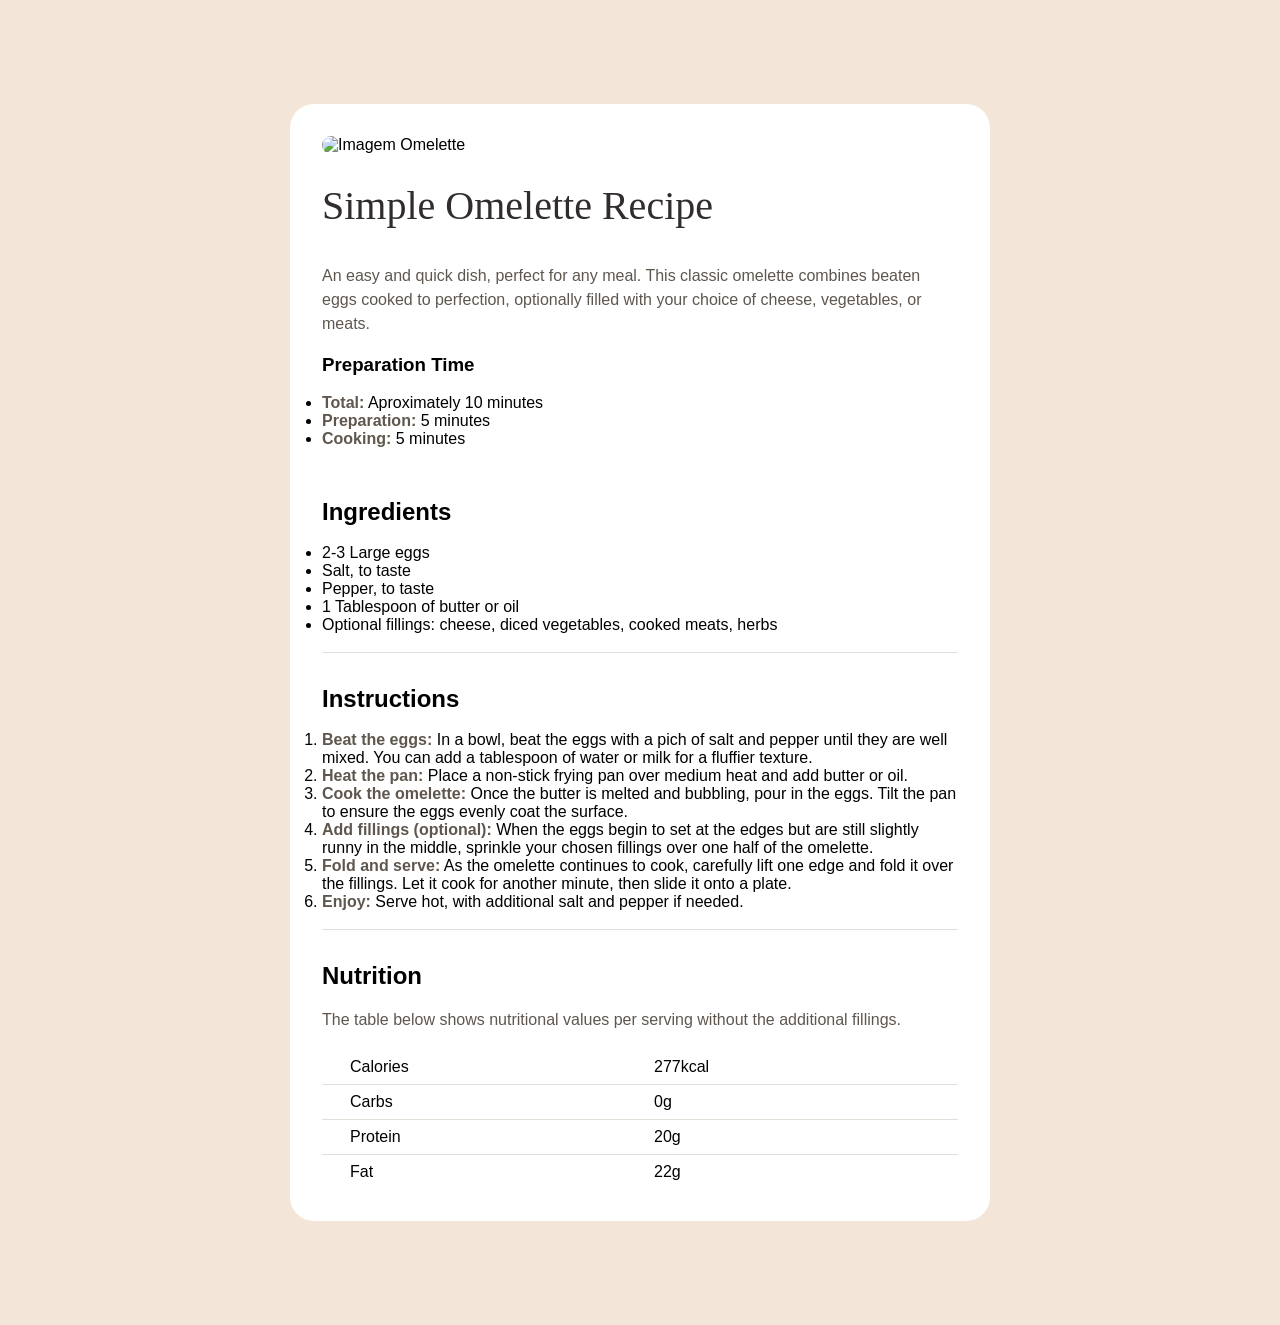
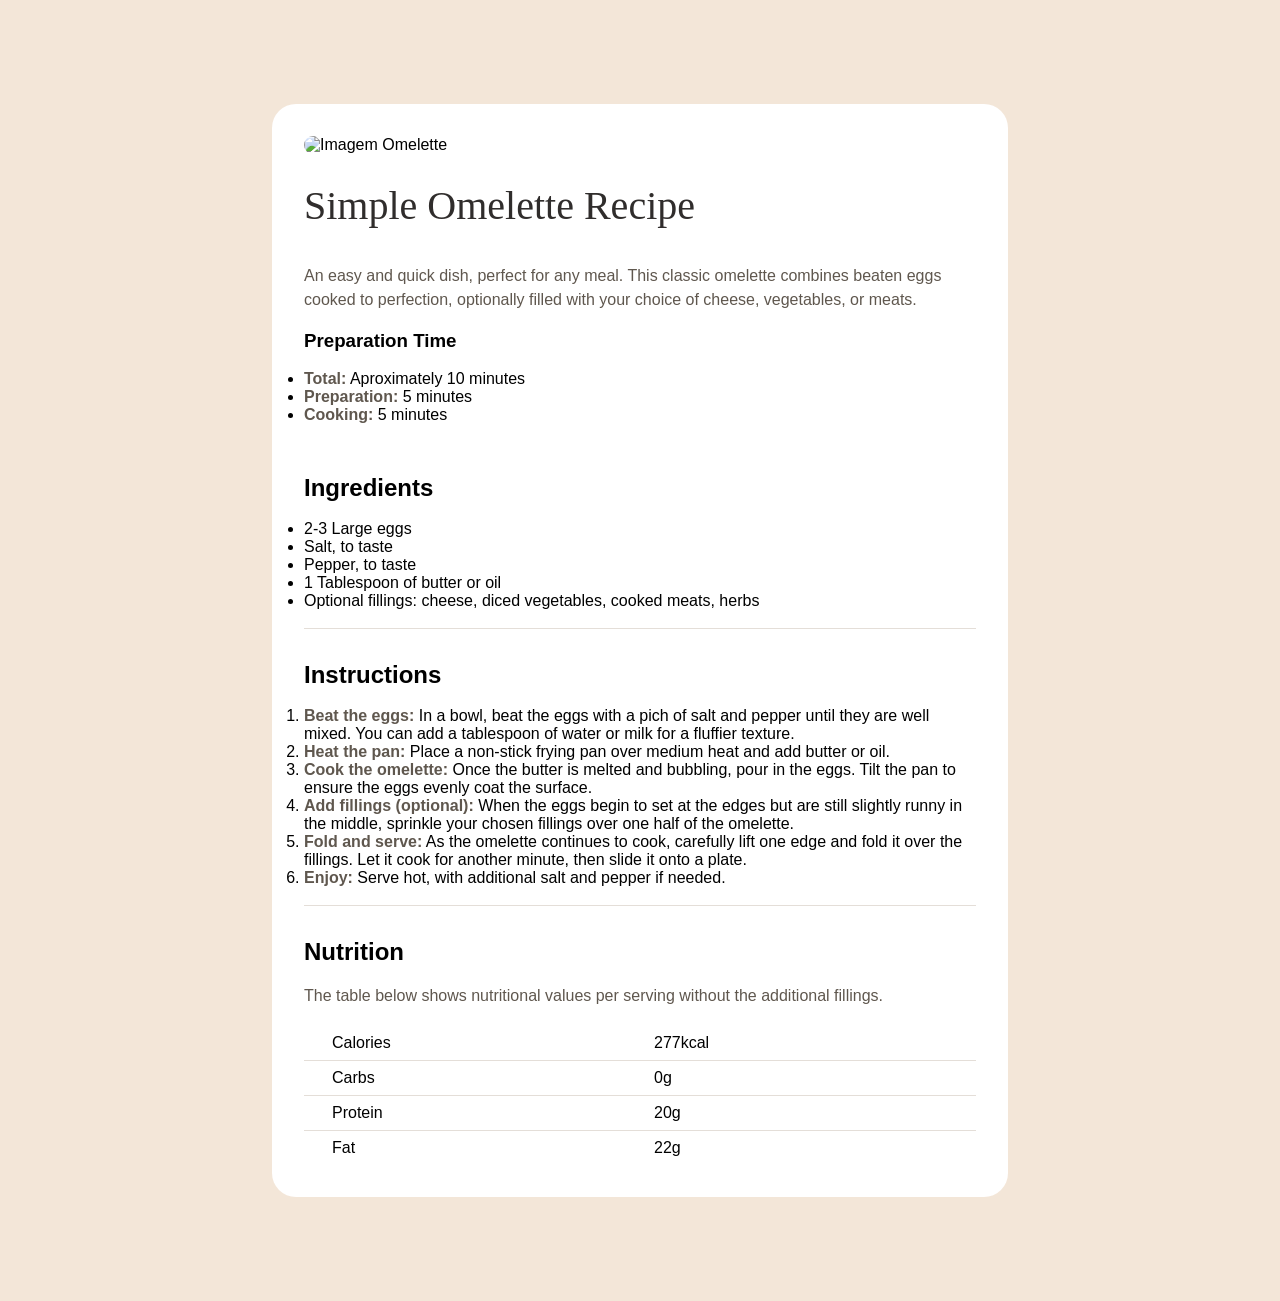

...

--- a/estilo/style.css
+++ b/estilo/style.css
@@ -111,7 +111,7 @@ strong {
 
 .instructions-items {
   line-height: 1.5;
-  margin-bottom: 0.75rem;
+  margin-bottom: 0.5rem;
 }
 
 .ingredients-items,
@@ -166,7 +166,7 @@ hr {
   }
 
   main {
-    max-width: 700px;
+    max-width: 736px;
     border-radius: 24px;
     padding: 2rem;
   }
